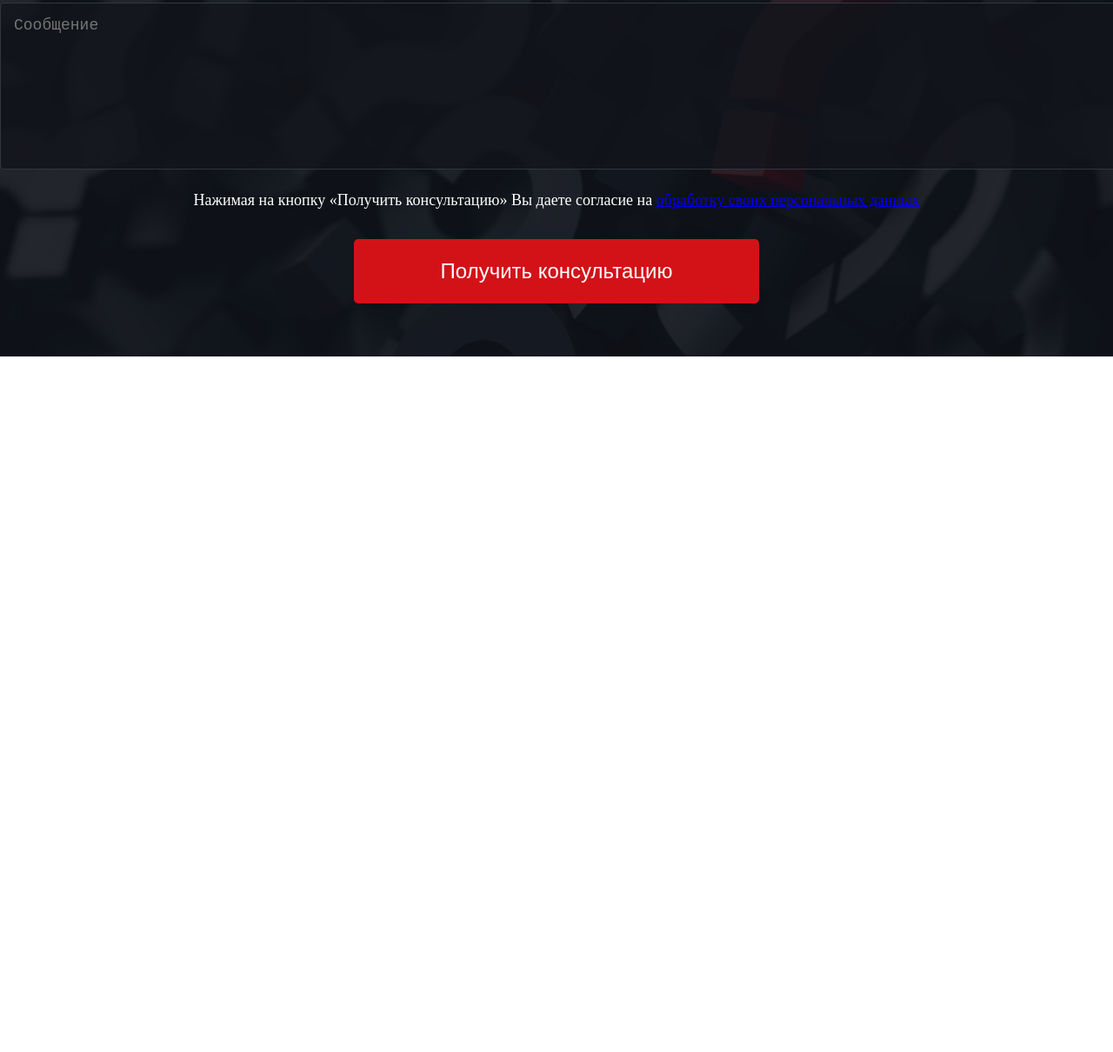
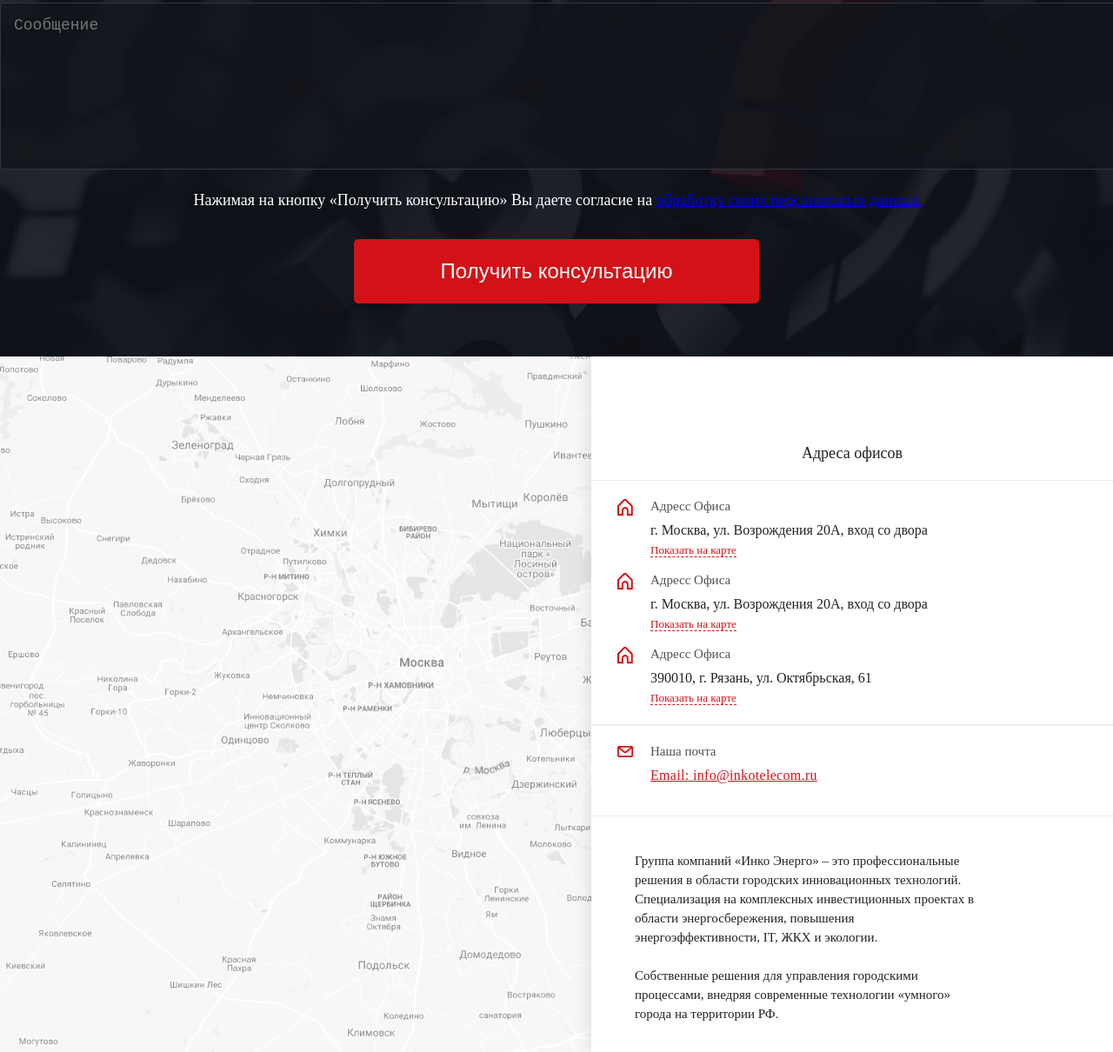
Before and after one commit to Anndrzej/INKO-Energo, a website: page src/html/index.html in a window 1280 px wide. Shown: the part 6790-8000 px from the top of the page at 87% size. Before the commit the page ends 7200 px from the top, so only its background shows below. Drawn offline with nearby package versions, Linux system fonts and the light colour scheme; files that its build step writes are made by us from their sources.

Commit message:
finished index.html

```diff
--- a/src/html/index.html
+++ b/src/html/index.html
@@ -489,6 +489,76 @@
     </div>
   </section>
 
+  <!-- location -->
+  <section class="location">
+    <div class="location__img">
+      <div class="location__container">
+        <div class="location__content">
+          <h3 class="location__title">Адреса офисов</h3>
+
+          <div class="address__block">
+            <div class="address__item">
+              <div class="adress__img">
+                <img src="../img/home.png" alt="">
+              </div>
+              <div class="adress__item__content">
+                <p>Адресс Офиса</p>
+                <address>
+                  г. Москва, ул. Возрождения 20А, вход со двора
+                </address>
+                <a href="#">Показать на карте</a>
+              </div>
+            </div>
+
+            <div class="address__item">
+              <div class="adress__img">
+                <img src="../img/home.png" alt="">
+              </div>
+              <div class="adress__item__content">
+                <p>Адресс Офиса</p>
+                <address>
+                  г. Москва, ул. Возрождения 20А, вход со двора
+                </address>
+                <a href="#">Показать на карте</a>
+              </div>
+            </div>
+
+            <div class="address__item">
+              <div class="adress__img">
+                <img src="../img/home.png" alt="">
+              </div>
+              <div class="adress__item__content">
+                <p>Адресс Офиса</p>
+                <address>
+                  390010, г. Рязань, ул. Октябрьская, 61
+                </address>
+                <a href="#">Показать на карте</a>
+              </div>
+            </div>
+          </div>
+
+          <div class="address__block">
+            <div class="address__item">
+              <div class="adress__img">
+                <img src="../img/email.png" alt="">
+              </div>
+              <div class="adress__item__content">
+                <p>Наша почта</p>
+                <a class="email" href="mailto:info@inkotelecom.ru">Email: info@inkotelecom.ru</a>
+              </div>
+            </div>
+          </div>
+
+          <div class="address__text">
+            <p>Группа компаний «Инко Энерго» – это профессиональные решения в области городских инновационных технологий. Специализация на комплексных инвестиционных проектах в области энергосбережения, повышения энергоэффективности, IT, ЖКХ и экологии.</p>
+            <br>
+            <p>Собственные решения для управления городскими процессами, внедряя современные технологии «умного» города на территории РФ.</p>
+          </div>
+        </div>
+      </div>
+    </div>
+  </section>
+
 
 </body>
 </html>
--- /dev/null
+++ b/src/scss/location.scss
@@ -0,0 +1,90 @@
+.location {
+    overflow: hidden;
+}
+.location__img {
+    width: 100vw;
+    height: 100vh;
+    background: url(../../img/location-bg.png);
+    background-size: cover;
+    background-repeat: no-repeat;
+    background-position: center;
+
+    position: relative;
+}
+
+.location__container {
+    width: 100%;
+    max-width: 600px;
+    height: 100%;
+
+    background: $white;
+    position: absolute;
+    top: 0;
+    right: 0;
+
+    box-shadow: 0px 0px 20px rgba(11, 47, 63, 0.15);
+    // transform: rotate(-90deg);
+}
+.location__content {
+    width: 100%;
+    margin: 100px 0px 100px 0px;
+}
+.location__title {
+    text-align: center;
+    font-size: 18px;
+    line-height: 22px;
+
+    margin-bottom: 20px;
+}
+
+.address__block {
+    padding: 20px 0 20px 30px;
+    border-top: 1px solid $border-color;
+    border-bottom: 1px solid $border-color;
+}
+.address__item {
+   display: flex;
+   margin-bottom: 15px;
+
+   &:nth-child(3) {
+       margin-bottom: 0;
+   }
+}
+.adress__img {
+    margin-right: 20px;
+}
+.adress__item__content {
+    font-size: 16px;
+    line-height: 22px;
+
+    p {
+        font-size: 15px;
+        line-height: 19px;
+        color: #515050;
+        margin-bottom: 7px;
+    }
+    a {
+        color: $red;
+        font-size: 13px;
+        line-height: 16px;
+        text-decoration: none;
+        border-bottom: 1px dashed $red;
+
+        &:hover {
+            border-bottom: none;
+        }
+    }
+    .email {
+        font-size: 16px;
+        line-height: 22px;
+        border-bottom: none;
+
+        letter-spacing: 0.02em;
+        text-decoration-line: underline;
+    }
+}
+.address__text {
+    padding: 40px 150px 0 50px;
+    font-size: 15px;
+    line-height: 22px;
+}
--- a/src/scss/style.scss
+++ b/src/scss/style.scss
@@ -7,6 +7,7 @@
 @import "./theme-switcher.scss";
 @import "./section.scss";
 @import "./answers.scss";
+@import "./location.scss";
 
 @import "./services/services.scss";
 @import "./achivements/achivements.scss";
```
Also changed, not shown: src/img/email.png (added), src/img/home.png (added), src/img/location-bg.png (added).
